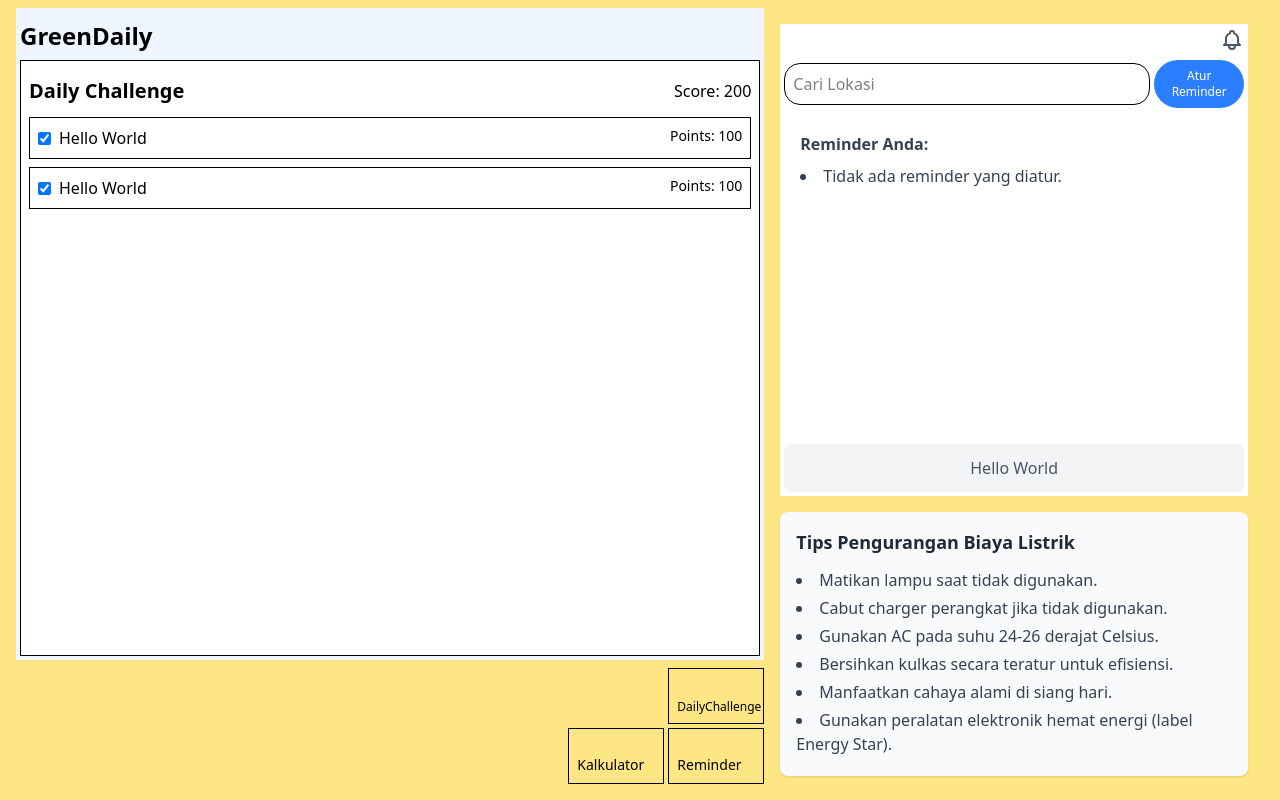
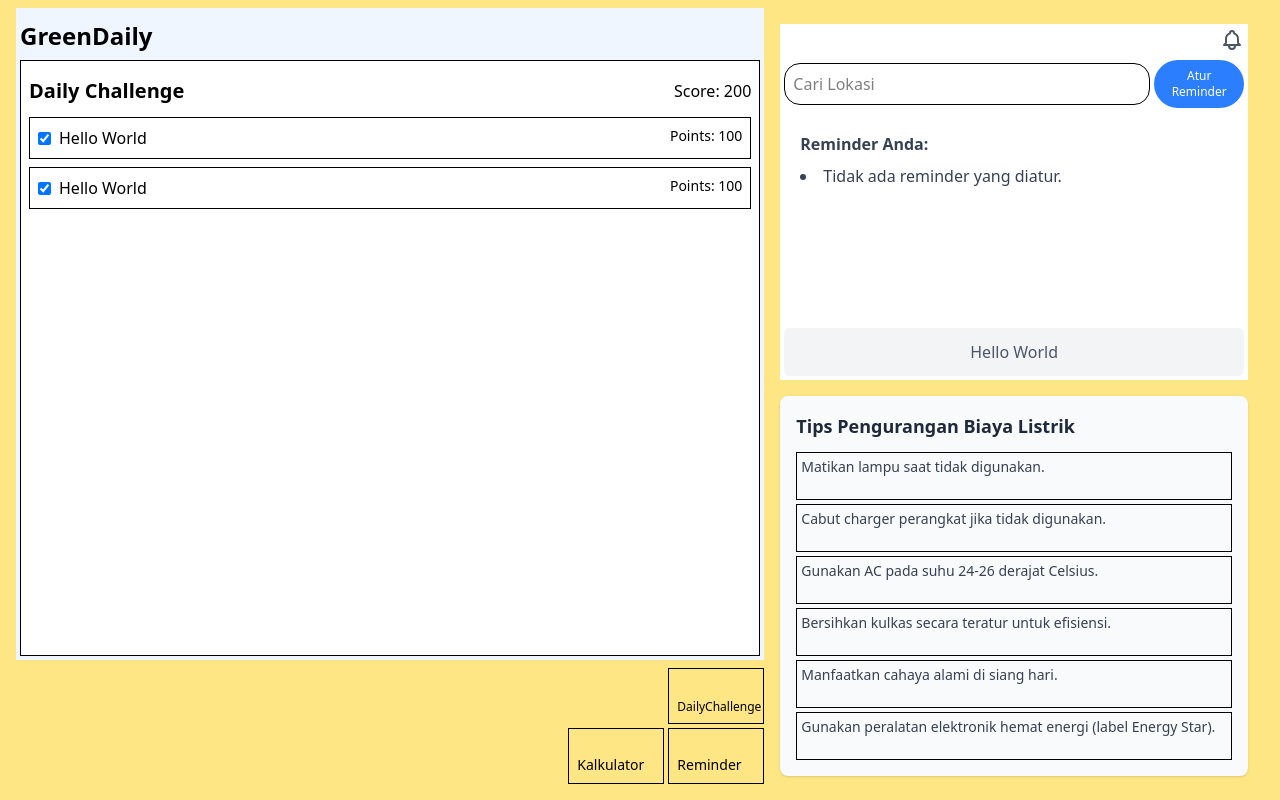
Before and after one commit to sihotang-yonathan1/GreenDaily, a React (Vite) app: page / in a window 1280 px wide. Built offline with nearby package versions, Linux system fonts and the light colour scheme.

Commit message:
fix: Tips using box instead list

```diff
--- a/src/app/energyCalculator/ElectricitySavingTips.tsx
+++ b/src/app/energyCalculator/ElectricitySavingTips.tsx
@@ -5,6 +5,21 @@ interface ElectricitySavingTipsProps {
   // Anda bisa menambahkan props jika tips ini perlu data dinamis,
   // misalnya, hasil perhitungan untuk memberikan tips yang lebih relevan.
   // currentCalculationResult?: number;
+}
+
+type TipsBoxRowProps = {
+  message: string;
+}
+
+export function TipsBoxRow({message}: TipsBoxRowProps){
+  return (
+    <div className='flex flex-row px-1 border w-full h-12 py-1'>
+      {/* TODO: icon */}
+      <div>
+        <p className='text-gray-700 text-sm'>{message}</p>
+      </div>
+    </div>
+  )
 }
 
 export const ElectricitySavingTips: React.FC<ElectricitySavingTipsProps> = () => {
@@ -21,11 +36,9 @@ export const ElectricitySavingTips: React.FC<ElectricitySavingTipsProps> = () =>
   return (
     <div className="p-4 bg-gray-50 rounded-lg shadow-sm">
       <h4 className="text-lg font-semibold mb-3 text-gray-800">Tips Pengurangan Biaya Listrik</h4>
-      <ul className="list-disc list-inside text-gray-700">
-        {tips.map((tip, index) => (
-          <li key={index} className="mb-1">{tip}</li>
-        ))}
-      </ul>
+      <div className='flex flex-col gap-y-1'>
+        {tips.map((item, index) => <TipsBoxRow key={index} message={item}/>)}
+      </div>
       {/* Anda bisa menambahkan logika untuk tips dinamis di sini */}
       {/* {props.currentCalculationResult && props.currentCalculationResult > 100000 && (
         <p className="mt-3 text-sm text-red-600">
```
